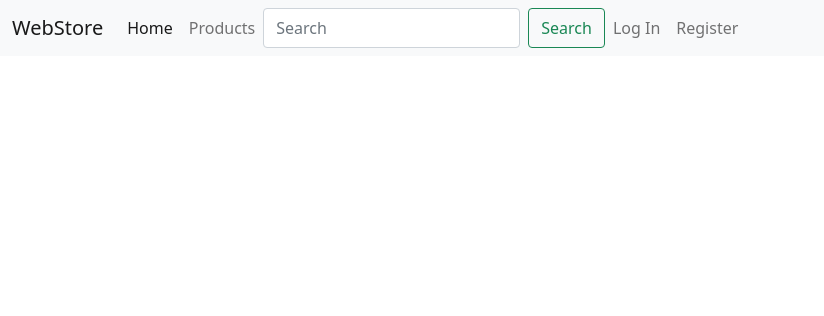
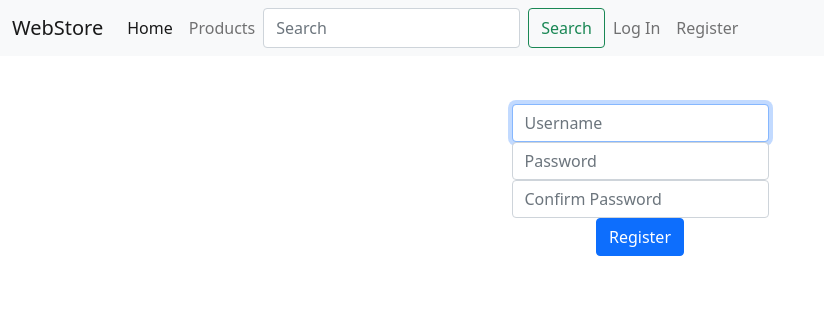
Before and after one commit to MaoMaoCake/webstore, a Flask app: page /register in a window 1280 px wide. Shown: the top 316 px of the page, without its empty margins (0-824 px from the left). Run offline with Flask 2, Linux system fonts and the light colour scheme.

Commit message:
lay down

```diff
--- a/app.py
+++ b/app.py
@@ -11,7 +11,7 @@ def main():
 
 @app.route("/register")
 def register():
-    return render_template("layout.html")
+    return render_template("register.html")
 
 
 @app.route("/login")
--- a/templates/layout.html
+++ b/templates/layout.html
@@ -32,10 +32,12 @@
                 <input class="form-control me-2" type="search" placeholder="Search" aria-label="Search">
                 <button class="btn btn-outline-success" type="submit">Search</button>
               </form>
-               {% if session.user_id %}
-              <li class="nav-item">
-              <a class="nav-link" href="#">Log Out</a>
-            </li>
+              {% if session.user_id %}
+                  <li class="nav-item">
+                  <a class="nav-link" href="#">Cart</a></li>
+                  <li class="nav-item">
+                  <a class="nav-link" href="#">Log Out</a>
+                </li>
               {% else %}
               <li class="nav-item">
               <a class="nav-link" href="#">Log In</a>
--- /dev/null
+++ b/templates/register.html
@@ -0,0 +1,20 @@
+{% extends "layout.html" %}
+
+{% block title %}
+    Register
+{% endblock %}
+
+{% block main %}
+    <form action="/register" method="post">
+        <div class="form-group">
+            <input autocomplete="off" autofocus class="form-control" name="username" placeholder="Username" type="text">
+        </div>
+        <div class="form-group">
+            <input class="form-control" name="password" placeholder="Password" type="password">
+        </div>
+        <div class="form-group">
+            <input class="form-control" name="confirmation" placeholder="Confirm Password" type="password">
+        </div>
+        <button class="btn btn-primary" type="submit">Register</button>
+    </form>
+{% endblock %}
```
Also changed, not shown: templates/index.html (+10 -10 lines).
